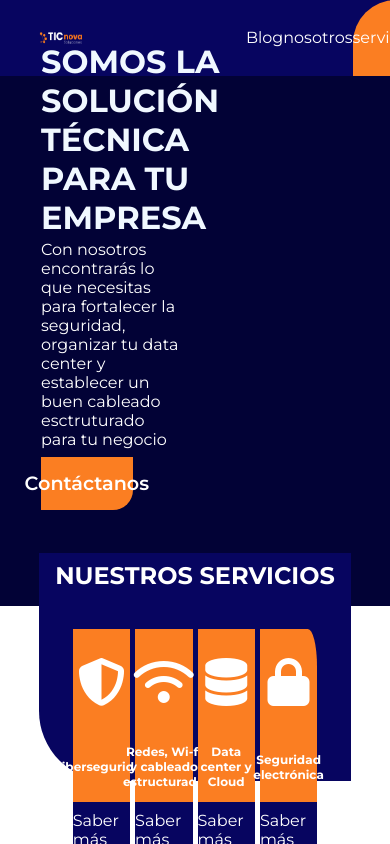
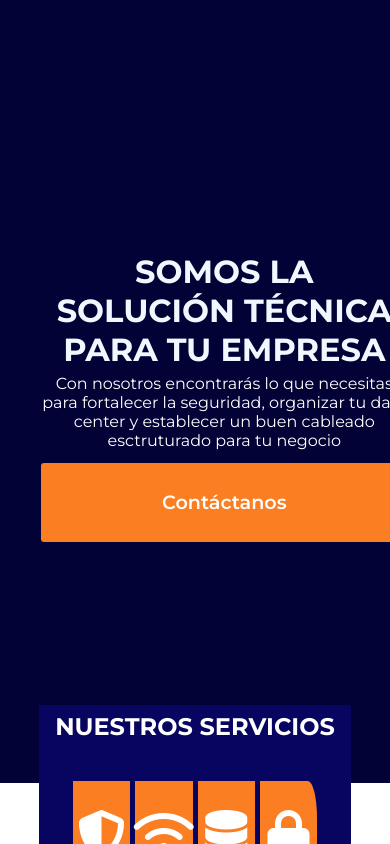
Before and after one commit to lordLuperdo/ticn_nova2, a Vue app: page / in a window 390 px wide. Shown: the top 844 px of the page. Built offline with nearby package versions, Linux system fonts and the light colour scheme.

Commit message:
responsive 2

```diff
--- a/src/components/header.vue
+++ b/src/components/header.vue
@@ -3,7 +3,7 @@ import { RouterLink } from 'vue-router';
 </script>
 
 <template>
-    <header>
+    <header class="sin_responsive">
     <RouterLink to="/" class="logo">
      <img src="../assets/logo_tic.png" alt="no se encuentra">
     </RouterLink>
@@ -47,7 +47,7 @@ ul{
   margin: 0%;
 }
 
-header{
+.sin_responsive{
   background-color: var(--firts-color);
   display : flex;
   min-height: 9vh;
@@ -204,5 +204,11 @@ flex-direction: column;
 #link_especial:hover::after{
   width: 70%;
 }
+@media (width <= 763px) {
+   .sin_responsive{
+    display: none;
+    background-color: var(--second-color);
+   }
+  }
 
 </style>
--- a/src/views/HomeView.vue
+++ b/src/views/HomeView.vue
@@ -493,6 +493,32 @@ width: 80%;
     display: none;
   }
 
+  }
+  @media (width <= 425px) {
+   main{
+    height: 90vh;
+    justify-content: center;
+
+   }
+   .container_main{
+    width: 100%;
+   }
+   .main_title, .main_parrafo{
+    text-align: center;
+    min-width: 100%;
+   }
+   .main_link{
+    width: 100%;
+    border-radius: 3px;
+   }
+
+   .sin_responsive{
+    display: none;
+    background-color: var(--second-color);
+   }
+
+
+
 }
 /* segunda seccion************************************ */
 
```
